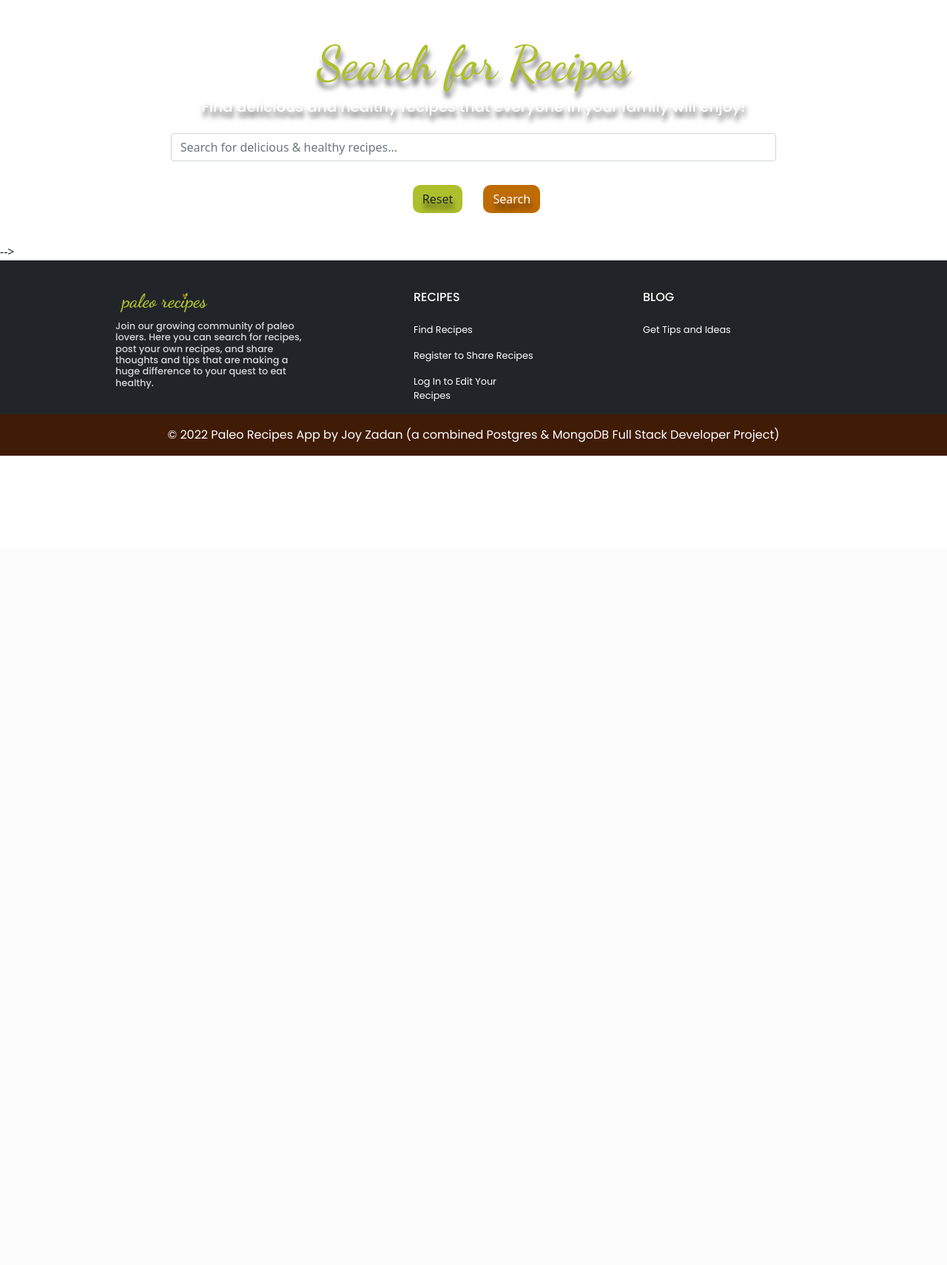
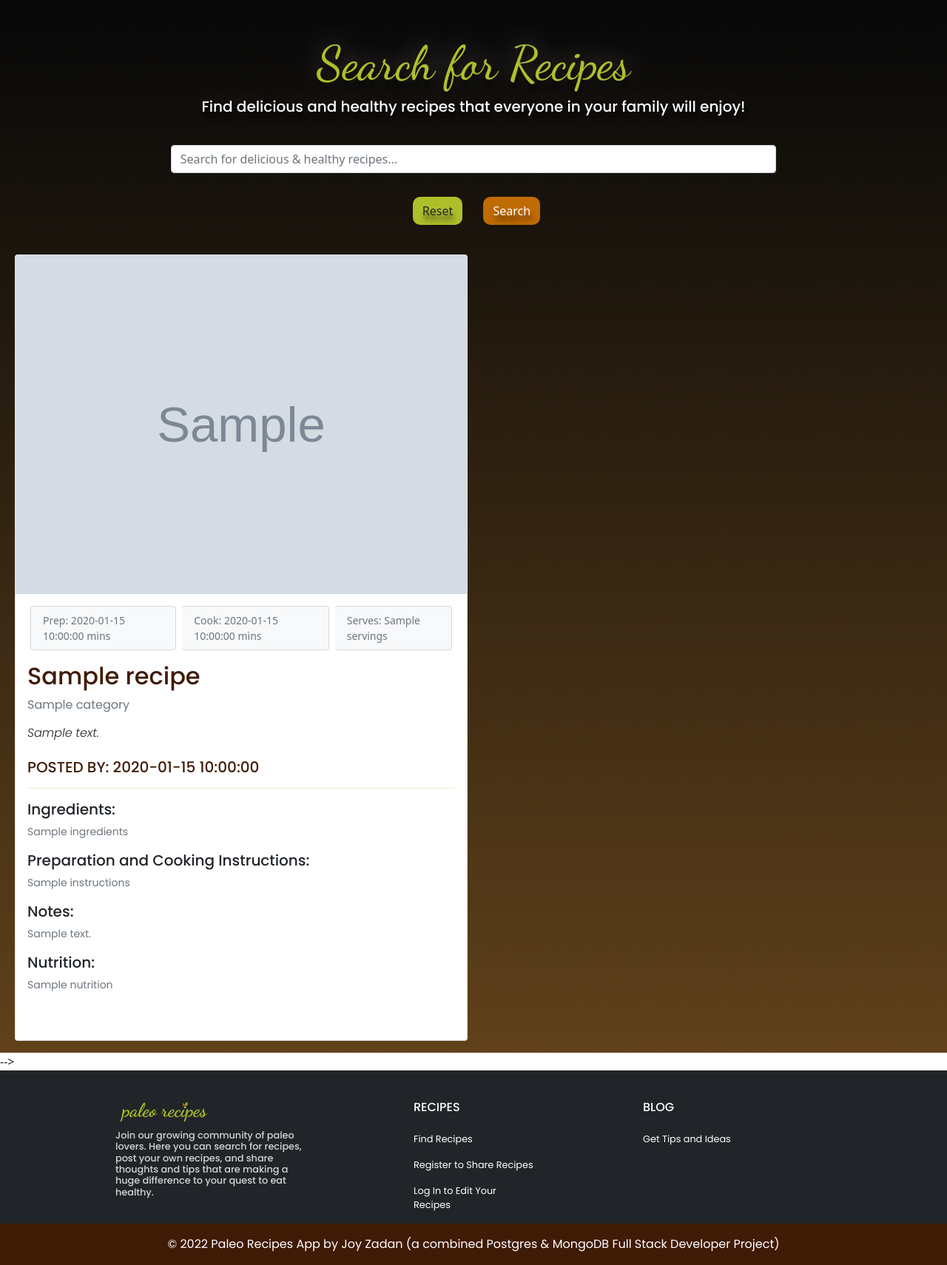
Before and after one commit to JoyZadan/paleo-recipes, a Flask app: template paleorecipes/templates/recipes.html in a window 1280 px wide. Shown: the part 59-1769 px from the top of the page at 74% size. Before the commit the page ends 675 px from the top, so only its background shows below. Run offline with Flask 2, Linux system fonts and the light colour scheme; tables that the repository leaves empty hold one stand-in row (values such as "Sample post"); the template is opened without the code that fills it: values that come from a table or form of the project are taken from there, most other values are stand-ins (such as "Sample title", 1, 10 or a date in 2020); grey boxes marked "Sample" are stand-in pictures.

Commit message:
Revert to further back version to find cause of internal server error

```diff
--- a/paleorecipes/templates/recipes.html
+++ b/paleorecipes/templates/recipes.html
@@ -1,8 +1,147 @@
 {% extends "base.html" %}
 {% block content %}
 
+<!-- 3rd rebuild -->
+
+<div class="min-vh-100 bg-dark recipe-bg">
     <!-- SEARCH FOR RECIPES AREA -->
     <div class="recipe-container mx-auto">
+        <h1 class="text-center display-3 mt-5">Search for Recipes</h1>
+        <p class="paleo-font text-white h5">Find delicious and healthy recipes that everyone in your family will enjoy!</p>
+    </div>
+    <div class="bg-transparent mt-3">
+        <form action="{{ url_for('search_recipes') }}" method="POST">
+            <div class="container-fluid">
+                <div class="row p-2 pt-3 d-flex align-items-center">
+                    <div class="col-md-8 mx-auto">
+                        <div class="d-flex form-inputs input-field">
+                            <input class="validate form-control" type="text" name="query" id="query" minlength="3" required
+                                placeholder="Search for delicious & healthy recipes...">
+                            <label for="query" class="white-text"></label>
+                        </div>
+                        <div class="card-body text-center">
+                            <a href="{{ url_for('recipes') }}" class="btn btn-solid">Reset</a>
+                            <button class="btn btn-alt text-center mx-2" type="submit">
+                                <i class="bi bi-search"></i> Search
+                            </button>
+                        </div>
+                    </div>
+                </div>
+            </div>
+        </form>
+    </div>
+    <!-- DISPLAYING ALL AVAILABLE RECIPES -->
+    <button id="btnScrollUp" title="Go to top"><i class="bi bi-arrow-up-circle-fill"></i> Top</button>
+    <div class="container-fluid">
+        {% if recipes|length > 0 %}
+        <div class="card-group recipe-card-group">
+            {% for recipe in recipes %}
+            <div class="card mx-2 mb-3">
+                <img src="{{ recipe.image_url }}" class="card-img-top" alt="{{ recipe.recipe_name }}">
+                <div class="card-body">
+                    <div class="list-group small">
+                        <ul class="list-group list-group-horizontal-md">
+                            <li class="list-group-item mx-1 bg-light rounded text-muted">
+                                <i class="bi bi-hourglass-split"></i> Prep: {{ recipe.prep_time }} mins
+                            </li>
+                            <li class="list-group-item mx-1 bg-light rounded text-muted">
+                                <i class="bi-clock"></i> Cook: {{ recipe.cook_time }} mins
+                            </li>
+                            <li class="list-group-item mx-1 bg-light rounded text-muted">
+                                <i class="bi bi-people-fill"></i> Serves: {{ recipe.servings }}
+                            </li>
+                        </ul>
+                    </div>
+                    <h2 class="card-title mt-3 recipe-title">{{ recipe.recipe_name }}</h2>
+                    {% for category in categories %}
+                        {% if category.id == recipe.category_id |int %}
+                            <p class="card-text text-muted">{{ category.category_name }}</p>
+                        {% endif %}
+                    {% endfor %}
+                    <p class="card-text h6 fst-italic">{{ recipe.recipe_description }}</p>
+                    <h3 class="h5 text-uppercase mt-4 subtitle">Posted by: {{ recipe.created_by }}</h3>
+                    <hr class="hr divider">
+
+                    <h3 class="h5">Ingredients:</h3>
+                    <p class="text-muted small">{{ recipe.ingredients }}</p>
+
+                    <h3 class="h5">Preparation and Cooking Instructions:</h3>
+                    <p class="text-muted small">{{ recipe.instructions }}</p>
+
+                    <h3 class="h5">Notes:</h3>
+                    <p class="text-muted small">{{ recipe.notes }}</p>
+
+                    <h3 class="h5">Nutrition:</h3>
+                    <p class="text-muted small">{{ recipe.nutrition }}</p>
+                </div>
+                <!-- EDIT AND DELETE BUTTONS, VISIBLE TO RECIPE OWNERS AND / OR SUPERADMIN -->
+                <div class="card-body text-center">
+                    {% if session.user|lower == recipe.created_by|lower or session.user|lower == 'superadmin' %}
+                        <a href="{{ url_for('edit_recipe', recipe_id=recipe._id) }}" class="btn btn-solid border-0 px-3">Edit Recipe</a>
+                        <a href="#modal-{{ recipe._id }}" class="btn btn-delete text-center mx-5 text-center" type="button" data-bs-toggle="modal">Delete Recipe</a>
+                    {% endif %}
+                </div>
+<!-- Modal -->
+<div class="modal fade" id="modal-{{ recipe._id }}" tab-index="-1" aria-labelledby="modal-title" aria-hidden="true">
+    <div class="modal-dialog">
+        <div class="modal-content text-center">
+            <h3 class="modal-title mx-5 pt-3" id="modal-title">Are you sure you want to delete this recipe?</h3>
+            <p class="text-danger mx-auto pt-3">WARNING: This action cannot be undone.</p>
+            <div class="modal-footer mx-auto">
+                <a href="{{ url_for('delete_recipe', recipe_id=recipe._id) }}" class="btn btn-delete">Delete Recipe</a>
+                <a href="{{ url_for('recipes') }}" type="button" class="btn btn-alt" data-bs-dismiss="modal" aria-label="Close">Cancel</a>
+            </div>
+        </div>
+    </div>
+</div>
+                <!-- <div>
+                    <form action="" method="POST">
+                        <button class="btn btn-solid border-0 px-3" type="submit">Add to Favourites
+                            <i class="bi bi-emoji-heart-eyes"></i>
+                        </button>
+                    </form>
+                </div> -->
+            </div>
+            {% endfor %}
+        </div>
+        {% endif %}
+    </div>
+</div>
+
+
+
+
+
+
+
+
+
+
+
+
+
+
+
+
+
+
+
+
+
+
+
+
+
+
+
+
+
+
+
+
+
+    <!-- SEARCH FOR RECIPES AREA -->
+    <!-- <div class="recipe-container mx-auto">
         <h1 class="text-center display-3 mt-5">Search for Recipes</h1>
         <p class="paleo-font text-white h5">Find delicious and healthy recipes that everyone in your family will enjoy!</p>
     </div>
@@ -25,10 +164,10 @@
                 </div>
             </div>
         </div>
-    </form>
+    </form> -->
 
     <!-- SCROLL TO TOP BUTTON -->
-    <button id="btnScrollUp" title="Go to top"><i class="bi bi-arrow-up-circle-fill"></i> Top</button>
+    <!-- <button id="btnScrollUp" title="Go to top"><i class="bi bi-arrow-up-circle-fill"></i> Top</button> -->
 
     <!-- DISPLAYING ALL AVAILABLE RECIPES -->
 
@@ -54,7 +193,7 @@
 <!-- __________________ ABOVE REDO OF RECIPES PAGE________________ -->
 
     <!-- <div class="min-vh-100 bg-dark recipe-bg">
-        <!-- SEARCH FOR RECIPES AREA -->
+        SEARCH FOR RECIPES AREA -->
         <!-- <div class="recipe-container mx-auto">
             <h1 class="text-center display-3 mt-5">Search for Recipes</h1>
             <p class="paleo-font text-white h5">Find delicious and healthy recipes that everyone in your family will enjoy!</p>
```
